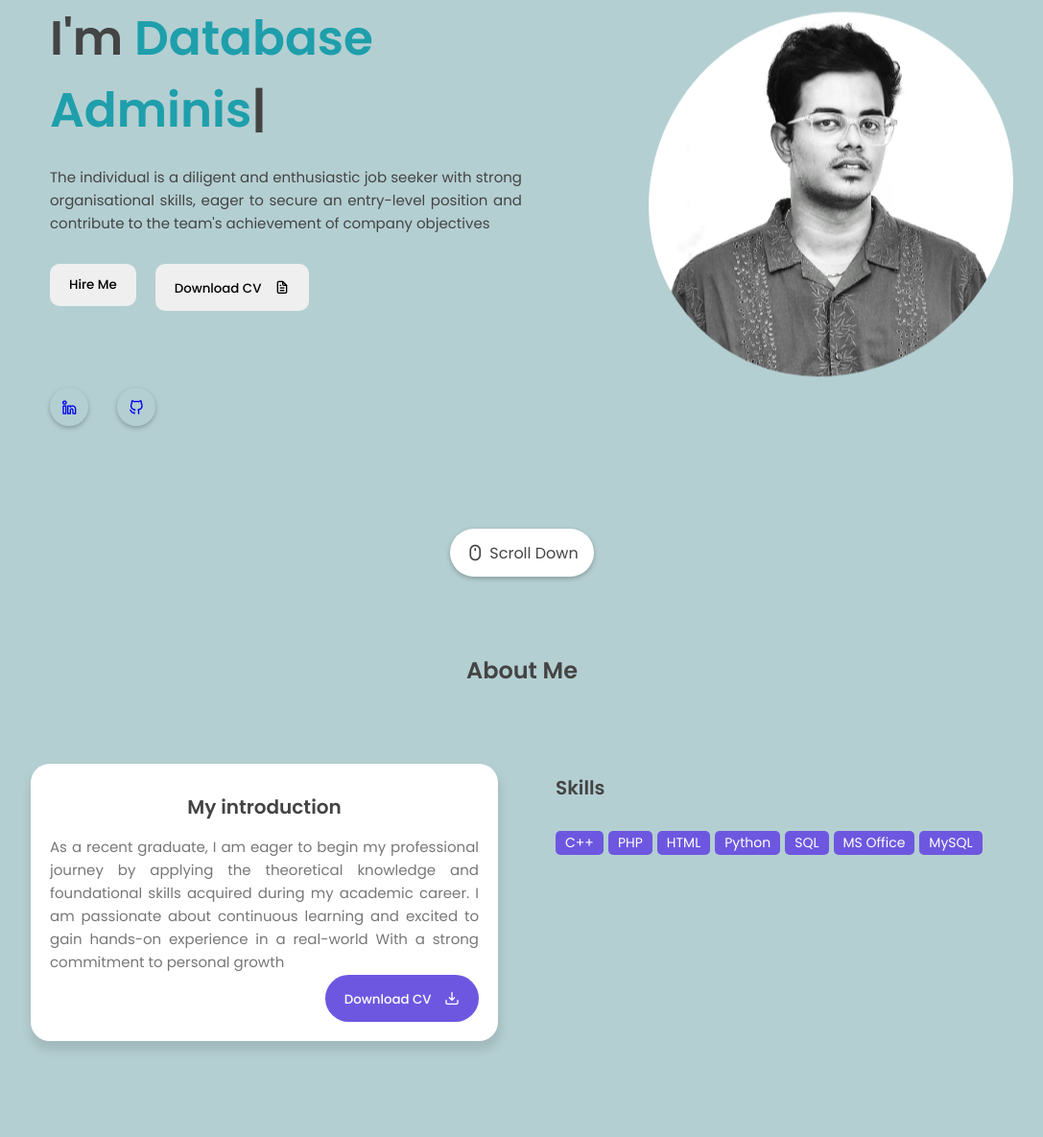
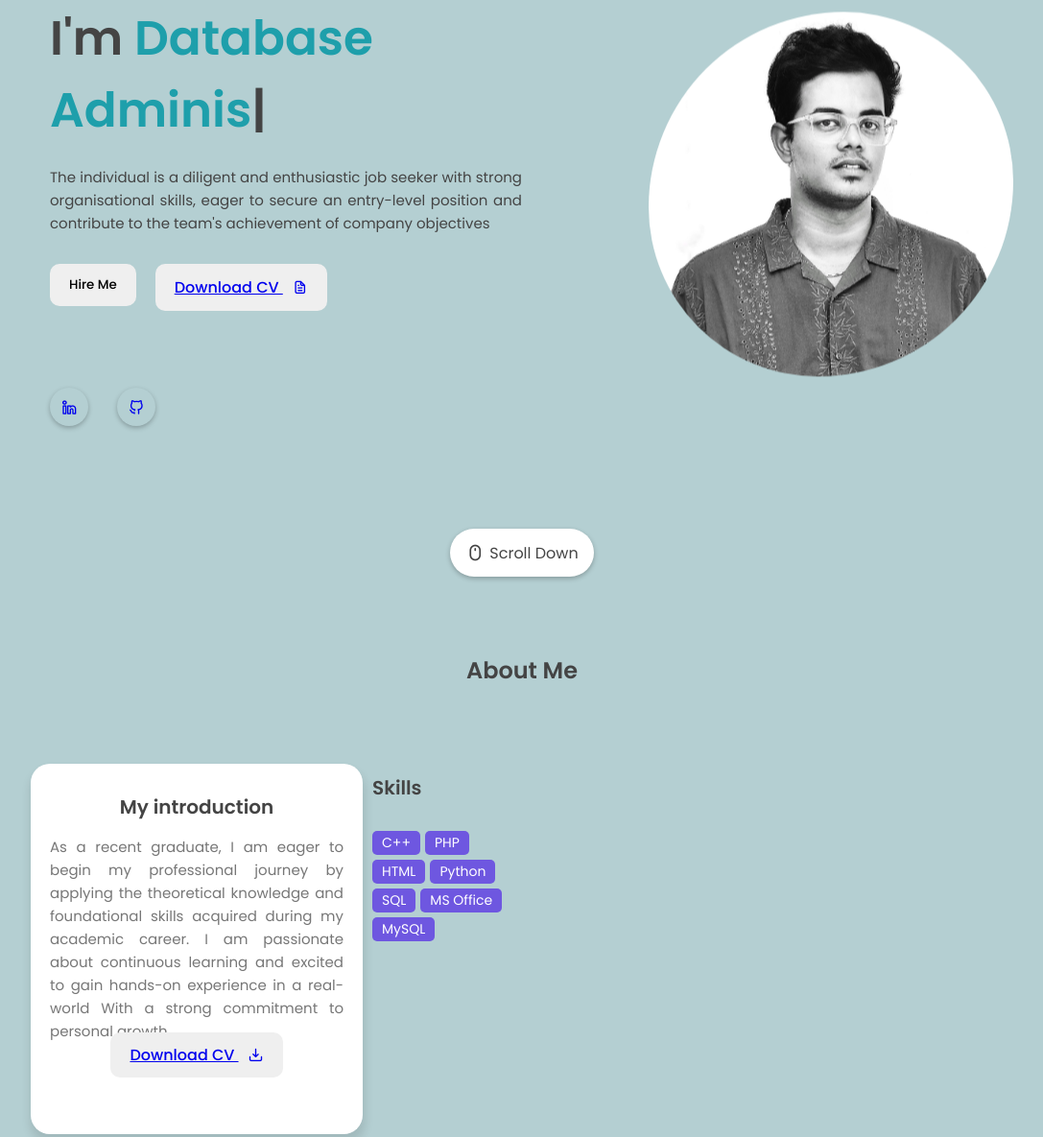
Before and after one commit to Boopathi811/boopathi-portfolio, a plain HTML site: page index.html in a window 1280 px wide. Shown: the part 199-1384 px from the top of the page at 96% size, without its empty margins (96-1183 px from the left). Drawn offline with nearby package versions, Linux system fonts and the light colour scheme.

Commit message:
index.html

```diff
--- a/index.html
+++ b/index.html
@@ -24,7 +24,8 @@
             </ul>
         </div>
         <div class="nav-button">
-            <button class="btn">Download CV <i class="uil uil-file-alt"></i></button>
+            <a href="assets/Boopathi_Resume.pdf" download class="btn">Download CV <i class="uil uil-file-alt"></i>
+         </a>
         </div>
         <div class="nav-menu-btn">
             <i class="uil uil-bars" onclick="myMenuFunction()"></i>
@@ -41,7 +42,8 @@
                 </div>
                 <div class="featured-text-btn">
                     <a href="#contact"><button class="btn blue-btn">Hire Me</button></a>
-                    <button class="btn">Download CV <i class="uil uil-file-alt"></i></button>
+                    <a href="assets/Boopathi_Resume.pdf" download class="btn">Download CV <i class="uil uil-file-alt"></i>
+                </a>
                 </div>
                 <div class="social_icons">
                     <div class="icon"><a href="https://www.linkedin.com/in/boopathi-m-2b587936a/"><i class="uil uil-linkedin-alt"></i></a></div>
@@ -59,8 +61,9 @@
                     <div class="about-info">
                         <h3>My introduction</h3>
                         <p>As a recent graduate, I am eager to begin my professional journey by applying the theoretical knowledge and foundational skills acquired during my academic career. I am passionate about continuous learning and excited to gain hands-on experience in a real-world With a strong commitment to personal growth </p>
-                        <div class="about-btn"><button class="btn">Download CV <i class="uil uil-import"></i></button></div>
-                    </div>
+                        <div class="about-btn">
+                        <a href="assets/Boopathi_M_Resume.pdf" download class="btn">Download CV <i class="uil uil-import"></i></a>
+                </div>
                 </div>
                 <div class="col">
                     <div class="skills-box"><div class="skills-header"><h3>Skills</h3></div><div class="skills-list"><span>C++</span><span>PHP</span><span>HTML</span><span>Python</span><span>SQL</span><span>MS Office</span><span>MySQL</span></div></div>
```
